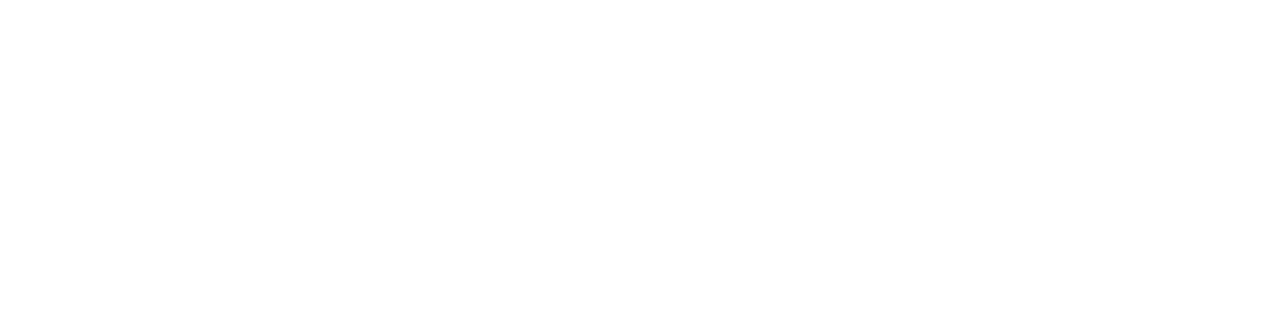
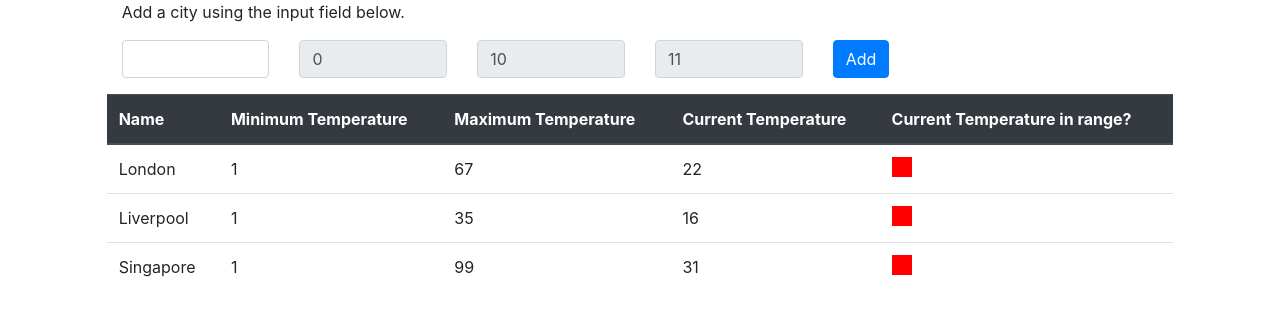
Before and after one commit to trelleborg-marine-systems-uk/angular-code-test, an Angular app: page /list-weather in a window 1280 px wide. Shown: the top 316 px of the page. Built offline with nearby package versions, Linux system fonts and the light colour scheme.

Commit message:
Added weather list component with a table and fields to add a new city with default temperature values.

```diff
--- a/angular.json
+++ b/angular.json
@@ -24,6 +24,8 @@
               "src/assets"
             ],
             "styles": [
+              "./node_modules/bootstrap/dist/css/bootstrap.min.css",
+              "./node_modules/ngx-bootstrap/datepicker/bs-datepicker.css",
               "src/styles.css"
             ],
             "scripts": []
@@ -88,6 +90,8 @@
               "src/assets"
             ],
             "styles": [
+              "./node_modules/bootstrap/dist/css/bootstrap.min.css",
+              "./node_modules/ngx-bootstrap/datepicker/bs-datepicker.css",
               "src/styles.css"
             ],
             "scripts": []
--- a/package.json
+++ b/package.json
@@ -19,6 +19,8 @@
     "@angular/platform-browser": "~10.1.0",
     "@angular/platform-browser-dynamic": "~10.1.0",
     "@angular/router": "~10.1.0",
+    "bootstrap": "4.1.1",
+    "ngx-bootstrap": "^6.1.0",
     "rxjs": "~6.6.0",
     "tslib": "^2.0.0",
     "zone.js": "~0.10.2"
--- a/src/app/app-routing.module.ts
+++ b/src/app/app-routing.module.ts
@@ -2,9 +2,11 @@
 import { CommonModule } from '@angular/common';
 import {RouterModule, Routes} from '@angular/router';
 import { HomeComponent } from './home/home.component';
+import { WeatherListComponent } from './weather-list/weather-list.component';
 
 const routes: Routes = [
-    {path: '', component: HomeComponent}
+    {path: '', component: HomeComponent},
+    { path: 'list-weather', component: WeatherListComponent }
 ];
 
 @NgModule({
--- a/src/app/app.component.html
+++ b/src/app/app.component.html
@@ -1 +1,7 @@
-<router-outlet></router-outlet>
+<div class="container-fluid h-100 w-100">
+    <main class="row h-100">
+        <div class="col-md-12">
+            <router-outlet></router-outlet>
+        </div>
+    </main>
+</div>
--- a/src/app/home/home.component.html
+++ b/src/app/home/home.component.html
@@ -1 +1,14 @@
-<p>home works!</p>
+<div class="row">
+    <div class="col-md-12">
+        <div class="row">
+            <div class="col-md-12">
+                <h1>TMSUK Developer test</h1>
+            </div>
+        </div>
+        <div class="row">
+            <div class="col-md-12">
+                <a [routerLink]="'/list-weather'">List Weather</a>
+            </div>
+        </div>
+    </div>
+</div>
--- a/src/app/shared/models/city.model.ts
+++ b/src/app/shared/models/city.model.ts
@@ -1,7 +1,7 @@
 
 // Model that gets returned by the OpenWeather API
 export class City {
-    public id: number;
+    // Assume that name is a unique field.
     public name: string;
     public coord: Coordinate;
     public weather: WeatherStatus;
@@ -9,19 +9,15 @@
 }
 
 export class Coordinate {
-    public lon: number;
-    public lat: number;
+    constructor(public lat: number, public lon: number) {}
 }
 
 export class WeatherStatus {
-    public main: string;
-    public description: string;
+    constructor(public main: string, public description: string) {}
 }
 
 export class TemperatureInfo {
-    public temp: number;
-    public pressure: number;
-    public humidity: number;
-    public tempMin: number;
-    public tempMax: number;
+    constructor(public temp: number,
+                public tempMin: number,
+                public tempMax: number) {}
 }
--- /dev/null
+++ b/src/app/weather-list/weather-list.component.css
@@ -0,0 +1,4 @@
+.square {
+    height: 20px;
+    width: 20px;
+}
--- /dev/null
+++ b/src/app/weather-list/weather-list.component.html
@@ -0,0 +1,47 @@
+<div class="row">
+    <div class="col-md-10 offset-1">
+        <p>Add a city using the input field below.</p>
+        <div class="row form-group">
+            <div class="col-md-2">
+                <input type="text" class="form-control" id="name" #cityName>
+            </div>
+            <div class="col-md-2">
+                <input type="text" class="form-control" id="temp-min" readonly [value]="exampleMinimumTemperature">
+            </div>
+            <div class="col-md-2">
+                <input type="text" class="form-control" id="temp-max" readonly [value]="exampleMaximumTemperature">
+            </div>
+            <div class="col-md-2">
+                <input type="text" class="form-control" id="temp" readonly value="11">
+            </div>
+            <div class="col-md-2">
+                <button class="btn btn-primary" (click)="addCity()">Add</button>
+            </div>
+        </div>
+        <div class="row">
+            <table class="table">
+                <thead class="thead-dark">
+                <tr>
+                    <th scope="col">Name</th>
+                    <th scope="col">Minimum Temperature</th>
+                    <th scope="col">Maximum Temperature</th>
+                    <th scope="col">Current Temperature</th>
+                    <th scope="col">Current Temperature in range?</th>
+                </tr>
+                </thead>
+                <tbody>
+                <tr *ngFor="let city of sampleData">
+                    <td>{{ city.name }}</td>
+                    <td>{{ city.main.tempMin }}</td>
+                    <td>{{ city.main.tempMax }}</td>
+                    <td>{{ city.main.temp }}</td>
+                    <td>
+                        <div class="square" [ngStyle]="{'background-color':
+                        (city.main.temp >= city.main.tempMax && city.main.temp <= city.main.tempMin) ? 'green' : 'red'}"></div>
+                    </td>
+                </tr>
+                </tbody>
+            </table>
+        </div>
+    </div>
+</div>
--- /dev/null
+++ b/src/app/weather-list/weather-list.component.ts
@@ -0,0 +1,55 @@
+import { Component, ElementRef, OnInit, ViewChild } from '@angular/core';
+import { City, Coordinate, TemperatureInfo, WeatherStatus } from '../shared/models/city.model';
+
+@Component({
+  selector: 'app-weather-list',
+  templateUrl: './weather-list.component.html',
+  styleUrls: ['./weather-list.component.css']
+})
+export class WeatherListComponent {
+
+    @ViewChild('cityName')
+    public cityName: ElementRef;
+
+    // Please do not change these values.
+    readonly exampleMinimumTemperature = 0;
+    readonly exampleMaximumTemperature = 10;
+    ////////////////////////////////////////
+
+    exampleTemperature = 0;
+
+    // Please do not remove any of the default sample data below.
+    sampleData: City[] = [
+        {
+            name: 'London',
+            coord: new Coordinate(0, 0),
+            weather: new WeatherStatus('Heavy rain', 'Heavy rain for most of today, humid conditions'),
+            main: new TemperatureInfo(22, 1, 67)
+        },
+        {
+            name: 'Liverpool',
+            coord: new Coordinate(0, 0),
+            weather: new WeatherStatus('Warm but overcast', 'Overcast with hints of rain later today.'),
+            main: new TemperatureInfo(16, 1, 35)
+        },
+        {
+            name: 'Singapore',
+            coord: new Coordinate(0, 0),
+            weather: new WeatherStatus('Very hot', 'Hot sunny weather in Singapore'),
+            main: new TemperatureInfo(31, 1, 99)
+        },
+    ];
+
+    addCity(): void {
+        const city = new City();
+        city.name = this.cityName.nativeElement.value;
+        city.coord = new Coordinate(0, 0);
+        city.weather = new WeatherStatus('Test', 'Test');
+        city.main = new TemperatureInfo(
+            this.exampleTemperature,
+            this.exampleMinimumTemperature,
+            this.exampleMaximumTemperature);
+        this.sampleData.push(city);
+    }
+
+}
```
Also changed, not shown: src/app/app.module.ts (+15 -9 lines), 1 other file (tests, documents, lock files or other folders).
